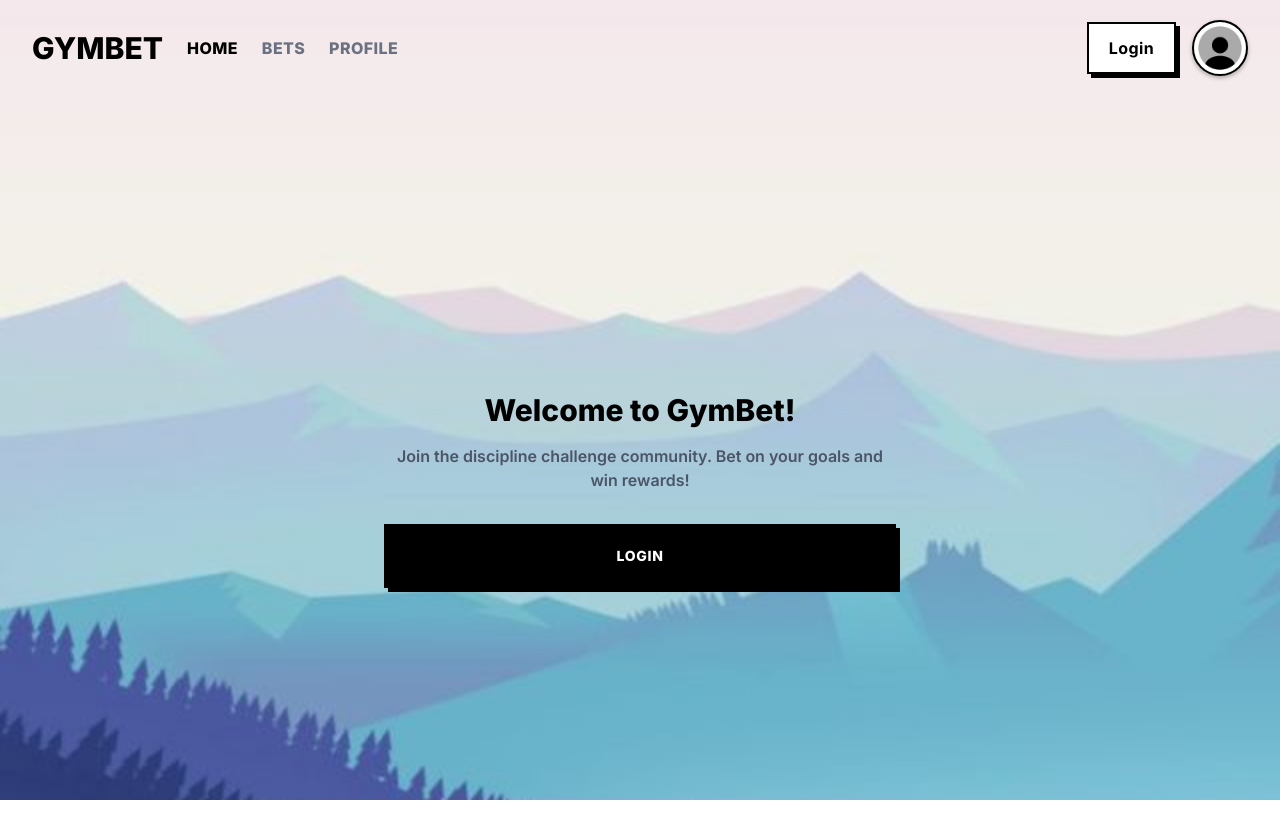
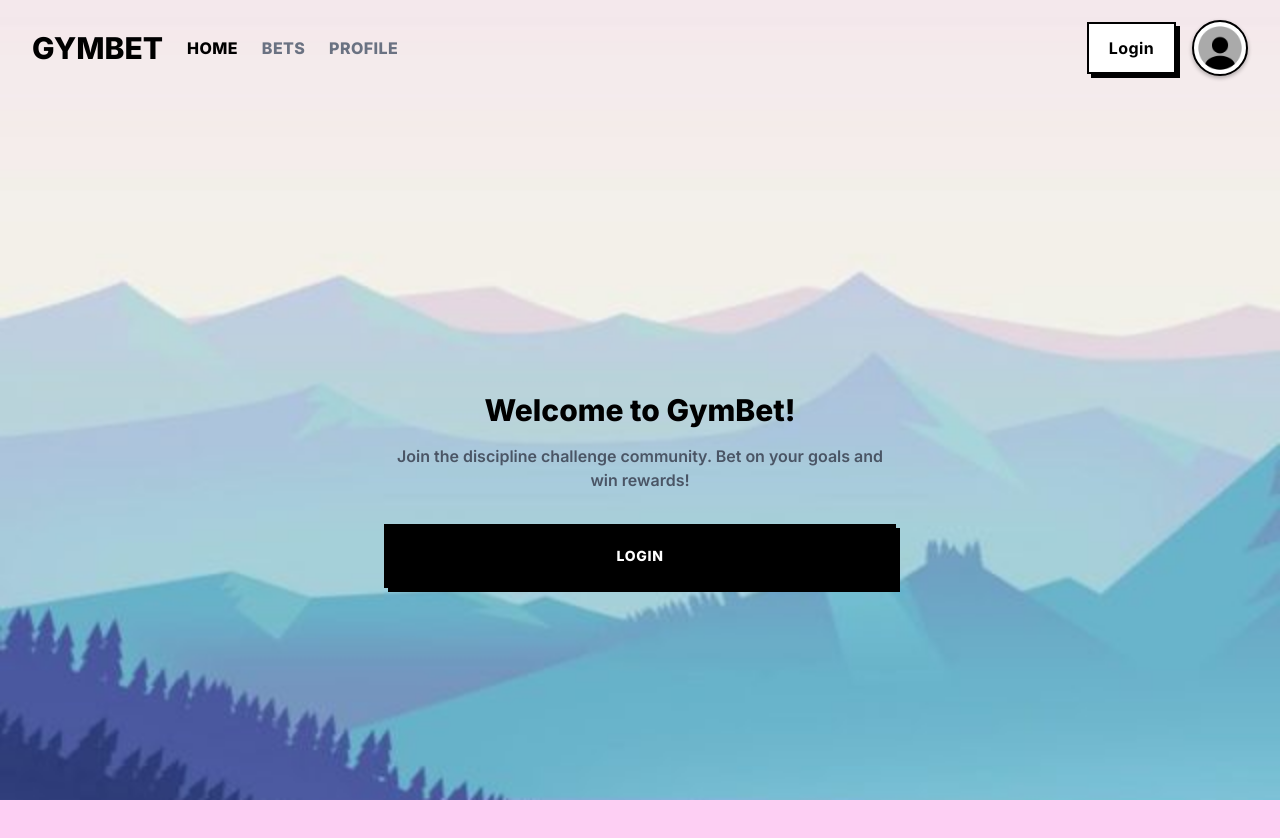
Before and after one commit to AnthonyKobzar27/gymbet_website, a Next.js app: page / in a window 1280 px wide. Shown: the top 838 px of the page. Built offline with nearby package versions, Linux system fonts and the light colour scheme; no server answers.

Commit message:
anthony / fuck ios and fuck cursor

```diff
--- a/app/globals.css
+++ b/app/globals.css
@@ -11,9 +11,11 @@
 }
 
 body {
-  background: var(--background);
+  background: #fdcff3;
   color: var(--foreground);
   font-family: 'Inter', system-ui, -apple-system, sans-serif;
+  margin: 0;
+  padding: 0;
 }
 
 /* Inter font weights */
@@ -76,6 +78,20 @@ html {
   body {
     padding-top: env(safe-area-inset-top);
     padding-bottom: env(safe-area-inset-bottom);
+    background-color: #fdcff3;
+  }
+
+  /* Top safe area - pink to match header */
+  body::before {
+    content: '';
+    position: fixed;
+    top: 0;
+    left: 0;
+    right: 0;
+    height: env(safe-area-inset-top);
+    background-color: #fdcff3;
+    z-index: 99999;
+    pointer-events: none;
   }
 }
 
--- /dev/null
+++ b/components/BackgroundImage.tsx
@@ -0,0 +1,31 @@
+export default function BackgroundImage() {
+  return (
+    <div
+      className="fixed inset-0 -z-10"
+      style={{
+        position: 'fixed',
+        top: 0,
+        left: 0,
+        right: 0,
+        bottom: 0,
+        width: '100%',
+        height: '100%',
+        backgroundColor: '#fdcff3' // Fallback color
+      }}
+    >
+      <img
+        src="/AppBackground.jpg"
+        alt=""
+        className="w-full h-full object-cover"
+        style={{
+          position: 'absolute',
+          inset: 0,
+          width: '100%',
+          height: '100%',
+          objectFit: 'cover',
+        }}
+        loading="eager"
+      />
+    </div>
+  );
+}
```
